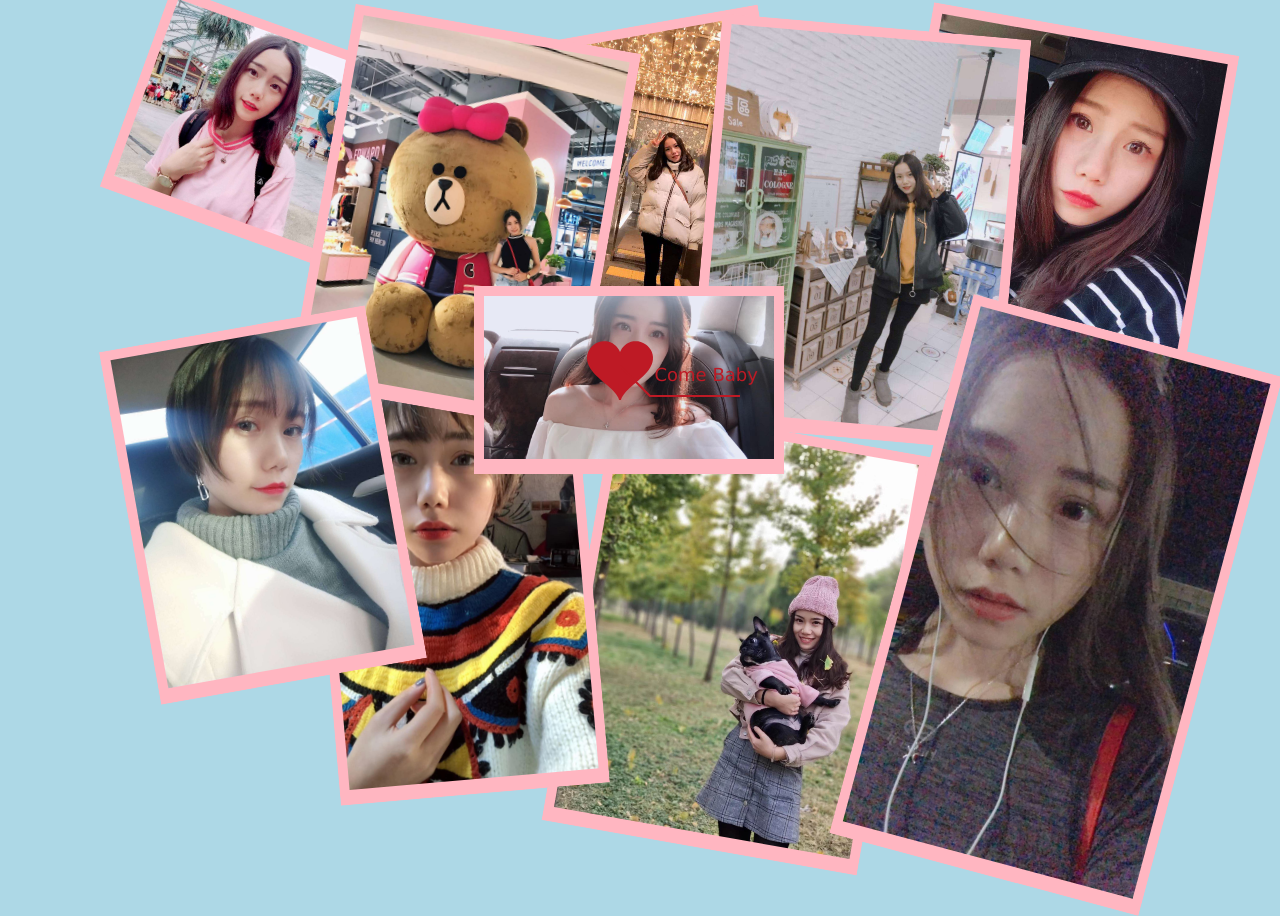
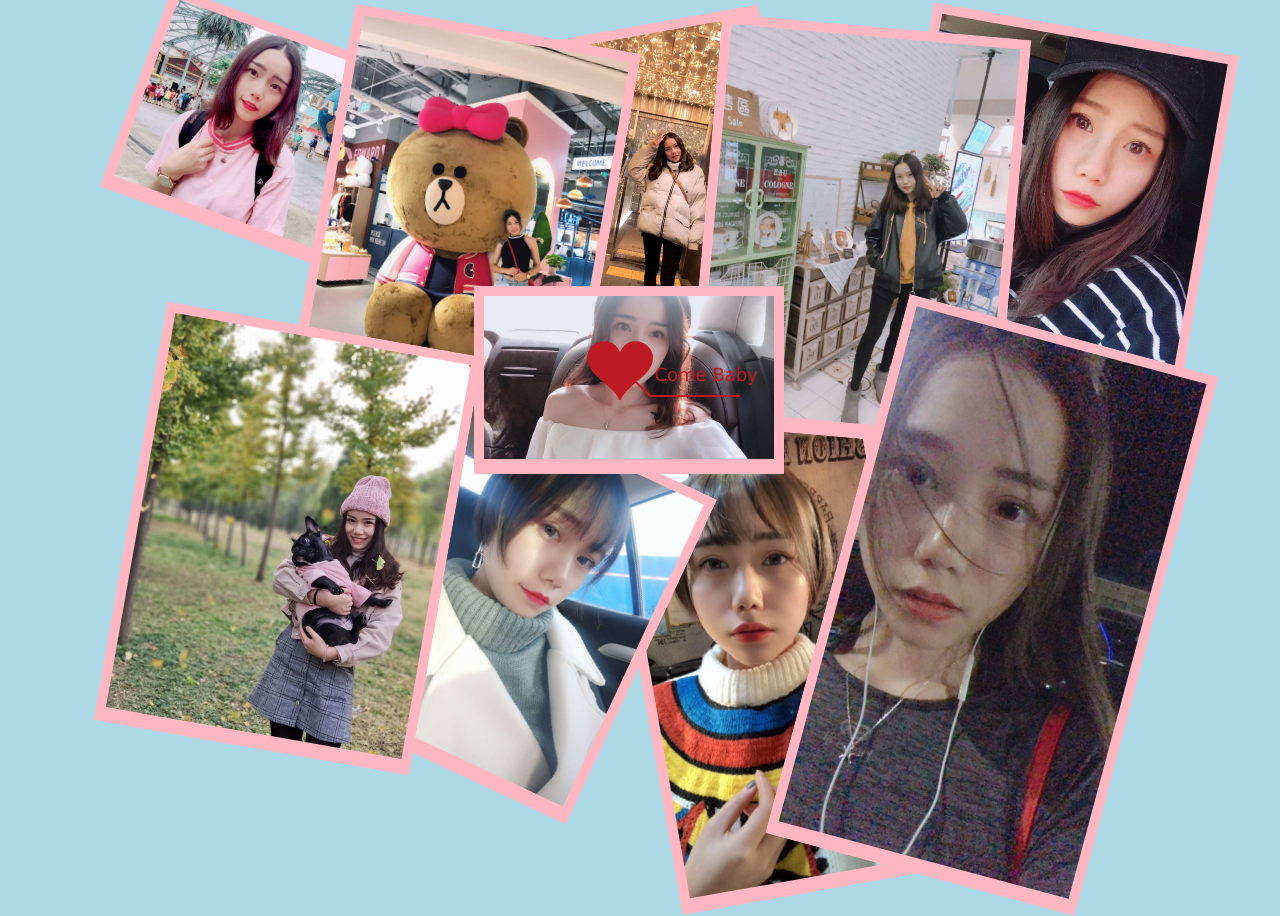
Before and after one commit to heiheiheibot/servanna, a plain HTML site: page servanna.html in a window 1280 px wide. Drawn offline with Linux system fonts and the light colour scheme.

Commit message:
Add files via upload

```diff
--- a/css/main.css
+++ b/css/main.css
@@ -20,20 +20,20 @@ img:nth-of-type(4){transform:rotate(5deg);z-index:-2;
 img:nth-of-type(5){transform:rotate(10deg);z-index:-3;
     left:70%;
     top:0;}
-img:nth-of-type(6){transform:rotate(-10deg);z-index:-1;
+img:nth-of-type(10){transform:rotate(10deg);z-index:-1;
     left:10%;
     top:300px;}
-img:nth-of-type(7){transform:rotate(-5deg);z-index:-2;
-    left:25%;
-    top:300px;}
+img:nth-of-type(6){transform:rotate(25deg);z-index:-1;
+    left:30%;
+    top:400px;}
 img:nth-of-type(8){transform:rotate(0deg);z-index:-1;
     left:37%;
     top:260px;}
 img:nth-of-type(9){transform:rotate(15deg);z-index:-1;
-    left:70%;
+    left:65%;
     top:300px;}
-img:nth-of-type(10){transform:rotate(10deg);z-index:-3;
-    left:45%;
+img:nth-of-type(7){transform:rotate(-10deg);z-index:-3;
+    left:50%;
     top:400px;}
 
 img:hover {
```
